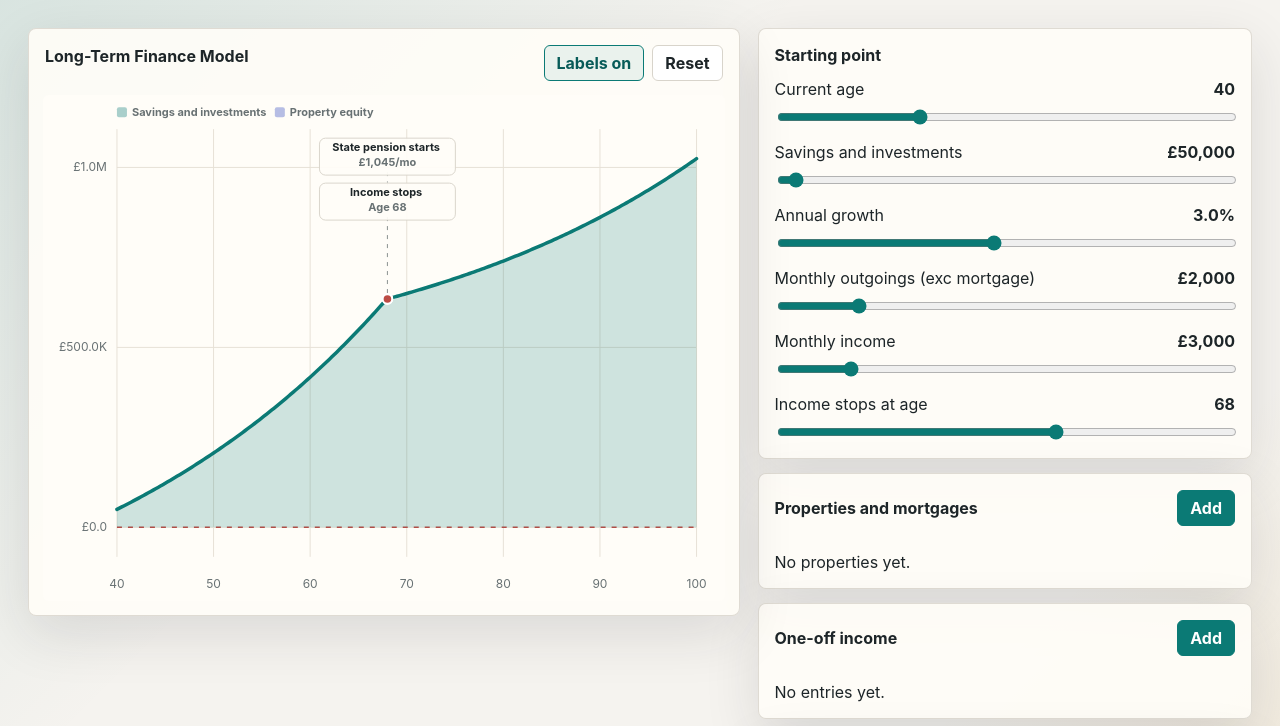
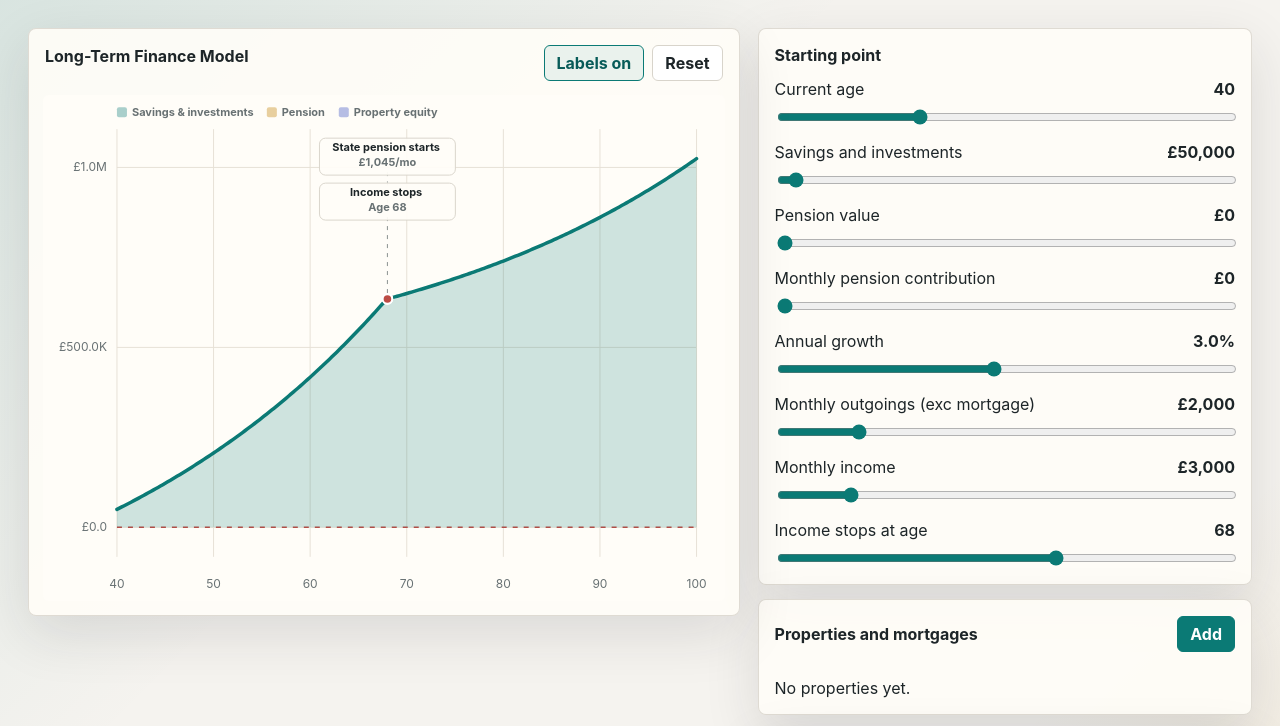
Before and after one commit to pdavies/long-term-budget, a website: page index.html in a window 1280 px wide. Shown: the top 726 px of the page. Drawn offline with Linux system fonts and the light colour scheme.

Commit message:
Separate out pension

```diff
--- a/app.js
+++ b/app.js
@@ -3,6 +3,8 @@ const { calculateMortgagePayment, projectFinances: projectFinanceModel } = windo
 const defaults = {
   currentAge: 40,
   currentWorth: 50000,
+  pensionValue: 0,
+  monthlyPensionContribution: 0,
   growthRate: 3,
   monthlyOutgoings: 2000,
   monthlyIncome: 3000,
@@ -44,6 +46,8 @@ const percent = new Intl.NumberFormat("en-GB", {
 const numericControls = [
   "currentAge",
   "currentWorth",
+  "pensionValue",
+  "monthlyPensionContribution",
   "growthRate",
   "monthlyOutgoings",
   "monthlyIncome",
@@ -169,6 +173,8 @@ function render() {
 function updateOutputs() {
   outputs.currentAge.value = state.currentAge;
   outputs.currentWorth.value = currency.format(state.currentWorth);
+  outputs.pensionValue.value = currency.format(state.pensionValue);
+  outputs.monthlyPensionContribution.value = currency.format(state.monthlyPensionContribution);
   outputs.growthRate.value = `${percent.format(state.growthRate)}%`;
   outputs.monthlyOutgoings.value = currency.format(state.monthlyOutgoings);
   outputs.monthlyIncome.value = currency.format(state.monthlyIncome);
@@ -330,7 +336,7 @@ function renderChart(projection, highlightIndex = null) {
   const innerWidth = width - margin.left - margin.right;
   const innerHeight = height - margin.top - margin.bottom;
   const points = projection.points;
-  const values = points.flatMap((point) => [0, point.liquid, point.worth]);
+  const values = points.flatMap((point) => [0, point.liquid, point.liquid + point.pension, point.worth]);
   const minWorth = Math.min(...values);
   const maxWorth = Math.max(1000, ...values);
   const pad = Math.max(10000, (maxWorth - minWorth) * 0.08);
@@ -343,7 +349,8 @@ function renderChart(projection, highlightIndex = null) {
   const y = (worth) => margin.top + (1 - ((worth - yMin) / (yMax - yMin || 1))) * innerHeight;
   const totalPath = linePath(points, x, y, "worth");
   const liquidAreaPath = areaBetweenPath(points, x, y, () => 0, (point) => point.liquid);
-  const propertyAreaPath = areaBetweenPath(points, x, y, (point) => point.liquid, (point) => point.worth);
+  const pensionAreaPath = areaBetweenPath(points, x, y, (point) => point.liquid, (point) => point.liquid + point.pension);
+  const propertyAreaPath = areaBetweenPath(points, x, y, (point) => point.liquid + point.pension, (point) => point.worth);
 
   const yTicks = buildTicks(yMin, yMax, 5);
   const xTicks = buildAgeTicks(xMin, xMax);
@@ -354,9 +361,11 @@ function renderChart(projection, highlightIndex = null) {
     <desc id="chartDesc">Stacked chart showing liquid wealth plus property equity from current age to age 100.</desc>
     <g class="chart-legend">
       <rect class="legend-liquid" x="${margin.left}" y="12" width="10" height="10" rx="2"></rect>
-      <text x="${margin.left + 15}" y="21">Savings and investments</text>
-      <rect class="legend-property" x="${margin.left + 158}" y="12" width="10" height="10" rx="2"></rect>
-      <text x="${margin.left + 173}" y="21">Property equity</text>
+      <text x="${margin.left + 15}" y="21">Savings & investments</text>
+      <rect class="legend-pension" x="${margin.left + 150}" y="12" width="10" height="10" rx="2"></rect>
+      <text x="${margin.left + 165}" y="21">Pension</text>
+      <rect class="legend-property" x="${margin.left + 222}" y="12" width="10" height="10" rx="2"></rect>
+      <text x="${margin.left + 237}" y="21">Property equity</text>
     </g>
     ${yTicks.map((tick) => `
       <line class="grid-line" x1="${margin.left}" x2="${width - margin.right}" y1="${y(tick)}" y2="${y(tick)}"></line>
@@ -368,6 +377,7 @@ function renderChart(projection, highlightIndex = null) {
     `).join("")}
     <line class="zero-line" x1="${margin.left}" x2="${width - margin.right}" y1="${y(0)}" y2="${y(0)}"></line>
     <path class="liquid-area" d="${liquidAreaPath}"></path>
+    <path class="pension-area" d="${pensionAreaPath}"></path>
     <path class="property-area" d="${propertyAreaPath}"></path>
     <path class="worth-line" d="${totalPath}"></path>
     ${milestones.map((milestone) => `
@@ -442,6 +452,7 @@ function handleChartPointer(event) {
     Age ${formatAge(point.age)}
     <strong>${currency.format(point.worth)}</strong>
     <span>Liquid ${currency.format(point.liquid)}</span>
+    <span>Pension ${currency.format(point.pension)}</span>
     <span>Property ${currency.format(point.propertyEquity)}</span>
   `;
 }
--- a/finance-model.js
+++ b/finance-model.js
@@ -34,6 +34,7 @@
     const formatAge = options.formatAge ?? ((age) => Number.isInteger(age) ? String(age) : age.toFixed(1));
     const monthlyGrowth = (1 + state.growthRate / 100) ** (1 / 12) - 1;
     let liquid = state.currentWorth;
+    let pension = state.pensionValue;
     const months = Math.max(0, Math.round((endAge - state.currentAge) * 12));
     const oneOffsByMonth = new Map();
     const propertyPlans = state.properties
@@ -68,6 +69,14 @@
         const monthlyNet = earnedIncome + recurringIncome - state.monthlyOutgoings - mortgageOut;
 
         liquid = liquid * (1 + monthlyGrowth) + monthlyNet + (oneOffsByMonth.get(month) || 0);
+        const pensionContribution = age < state.incomeStopsAge ? state.monthlyPensionContribution : 0;
+        pension = pension * (1 + monthlyGrowth) + pensionContribution;
+
+        if (liquid < 0 && pension > 0) {
+          const spill = Math.min(pension, -liquid);
+          liquid += spill;
+          pension -= spill;
+        }
       }
 
       propertyPlans.forEach((property) => {
@@ -81,10 +90,10 @@
         if (elapsed < 0) return sum;
         return sum + propertyValueAt(property, elapsed) - mortgageBalanceAt(property, elapsed);
       }, 0);
-      const worth = liquid + propertyEquity;
+      const worth = liquid + pension + propertyEquity;
 
       if (month % 3 === 0 || month === months) {
-        points.push({ age, liquid, propertyEquity, worth });
+        points.push({ age, liquid, pension, propertyEquity, worth });
       }
     }
 
--- a/index.html
+++ b/index.html
@@ -62,6 +62,14 @@
                 <input id="currentWorth" type="range" min="0" max="2000000" step="5000">
               </label>
               <label class="range-field">
+                <span>Pension value <output id="pensionValueOut"></output></span>
+                <input id="pensionValue" type="range" min="0" max="2000000" step="5000">
+              </label>
+              <label class="range-field">
+                <span>Monthly pension contribution <output id="monthlyPensionContributionOut"></output></span>
+                <input id="monthlyPensionContribution" type="range" min="0" max="5000" step="50">
+              </label>
+              <label class="range-field">
                 <span>Annual growth <output id="growthRateOut"></output></span>
                 <input id="growthRate" type="range" min="-5" max="12" step="0.1">
               </label>
--- a/styles.css
+++ b/styles.css
@@ -344,6 +344,10 @@ input[type="text"] {
   fill: rgba(11, 122, 117, 0.2);
 }
 
+.pension-area {
+  fill: rgba(197, 138, 24, 0.25);
+}
+
 .property-area {
   fill: rgba(93, 111, 202, 0.28);
 }
@@ -408,6 +412,10 @@ input[type="text"] {
 
 .legend-liquid {
   fill: rgba(11, 122, 117, 0.35);
+}
+
+.legend-pension {
+  fill: rgba(197, 138, 24, 0.40);
 }
 
 .legend-property {
```
Also changed, not shown: test/finance-model.test.mjs (+62 -0 lines), README.md.
